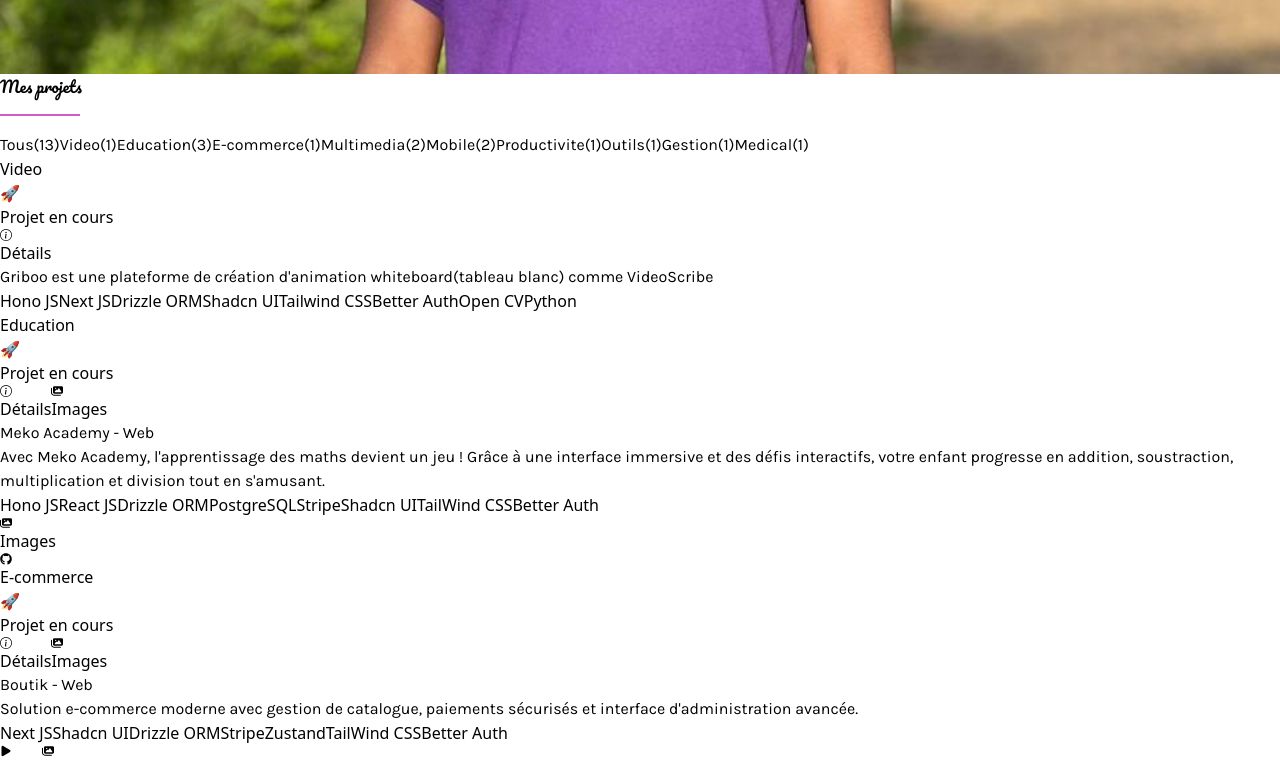
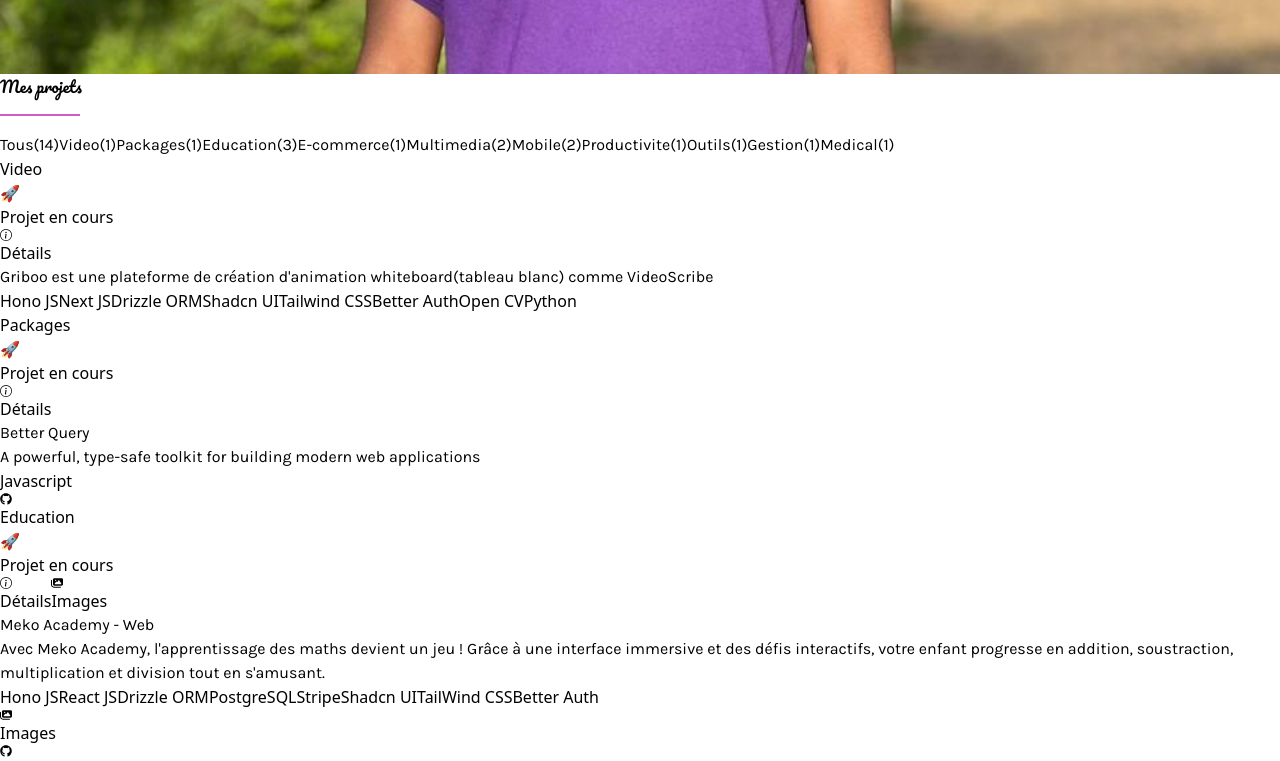
Before and after one commit to armelgeek/my-portfolio, a React (Vite) app: page / in a window 1280 px wide. Shown: the part 1000-1761 px from the top of the page. Built offline with nearby package versions, Linux system fonts and the light colour scheme.

Commit message:
Update projects.js

```diff
--- a/src/data/projects.js
+++ b/src/data/projects.js
@@ -9,6 +9,18 @@
             accentColor: 'border-indigo-300',
             category: 'Video'
         }
+    },
+    {
+      id: 'better-query',
+      title: 'Better Query',
+      description: 'A powerful, type-safe toolkit for building modern web applications',
+      technologies:  ['Javascript'],
+      githubUrl: 'https://armelgeek.github.io/better-query/',
+      theme: {
+            bgColor: 'bg-cyan-50',
+            accentColor: 'border-cyan-300',
+            category: 'Packages'
+      }
     },
     {
         id: 'meko-academy',
```
